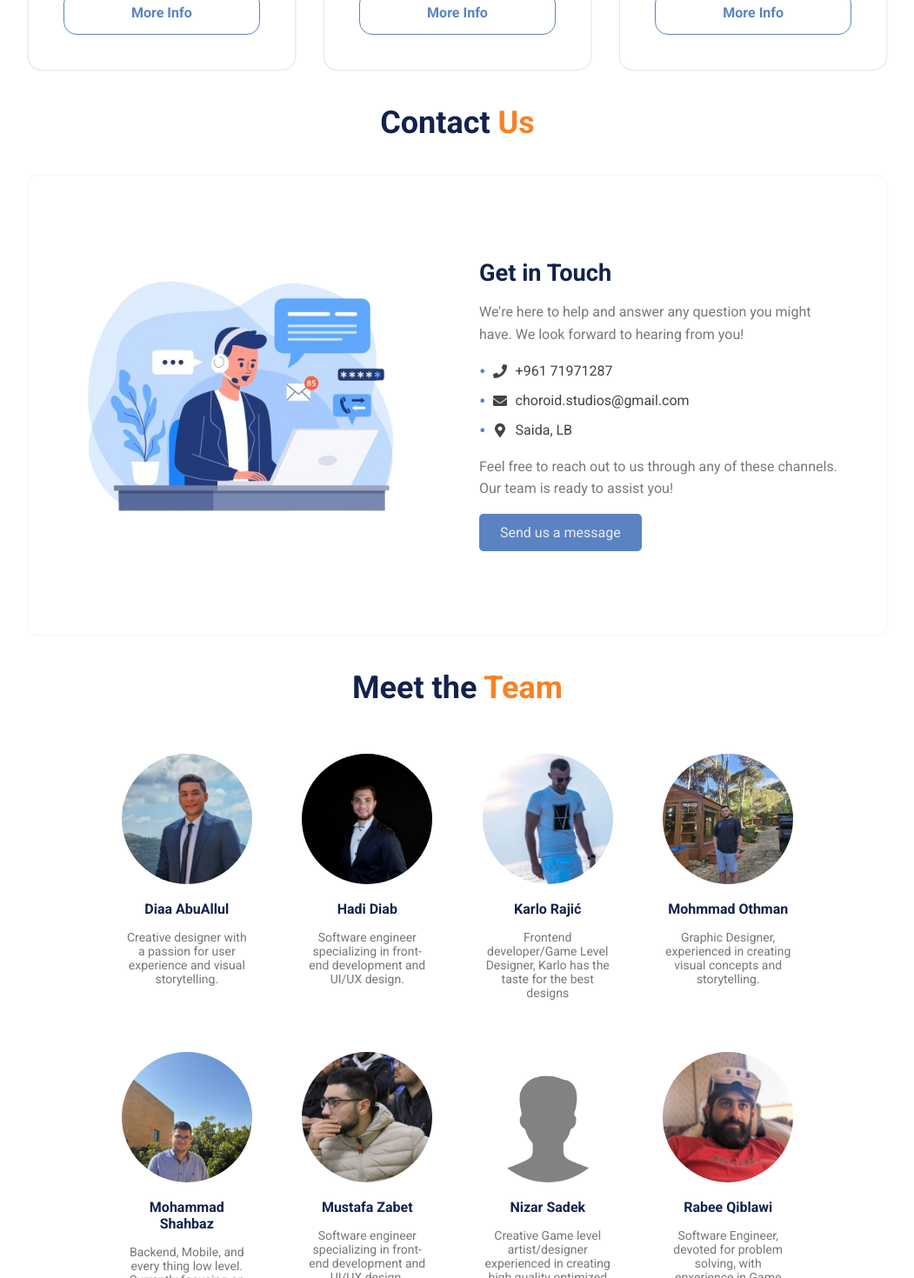
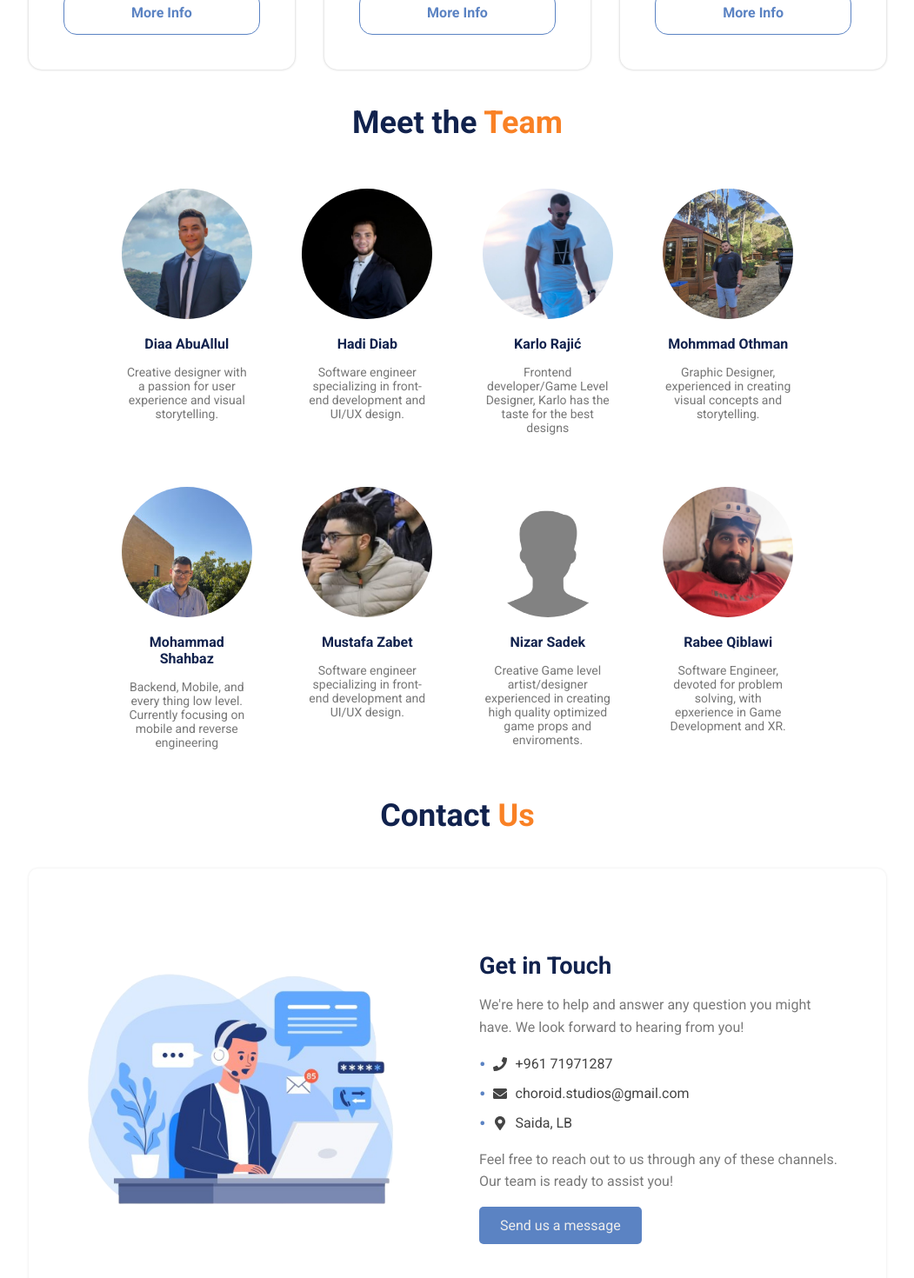
Before and after one commit to rabeeqiblawi/portfolio-nextjs, a Next.js app: page / in a window 1280 px wide. Shown: the part 2240-3710 px from the top of the page at 87% size, without its empty margins (114-1165 px from the left). Built offline with nearby package versions, Linux system fonts and the light colour scheme.

Commit message:
Switch meet the team and contact positions

```diff
--- a/src/app/page.js
+++ b/src/app/page.js
@@ -30,7 +30,7 @@ export default function Home() {
   const contactSectionShow = !websiteInformation.contact.isHidden;
 
   const handleCardHeightChange = (height) => {
-    if (height > projectHeight){
+    if (height > projectHeight) {
       setProjectHeight(height);
     }
   };
@@ -54,7 +54,7 @@ export default function Home() {
 
     // Calculate numProjects and totalHeight based on filteredProjects
     const numProjects = filteredProjects.length;
-    const totalHeight = numProjects * (projectHeight +60); // height + gap
+    const totalHeight = numProjects * (projectHeight + 60); // height + gap
 
     // Update state
     setFilteredProjects(filteredProjects);
@@ -145,13 +145,6 @@ export default function Home() {
           </>
         )}
 
-        {contactSectionShow && (
-          <>
-            <h2 id='contact' className={styles.headers}>Contact <span>Us</span></h2>
-            <Contact />
-          </>
-        )}
-
         {teamSectionShow && (
           <>
             <h2 className={styles.headers}>Meet the <span>Team</span></h2>
@@ -169,6 +162,13 @@ export default function Home() {
             </div>
           </>
         )}
+
+        {contactSectionShow && (
+          <>
+            <h2 id='contact' className={styles.headers}>Contact <span>Us</span></h2>
+            <Contact />
+          </>
+        )}
       </div>
     </div>
   );
```
